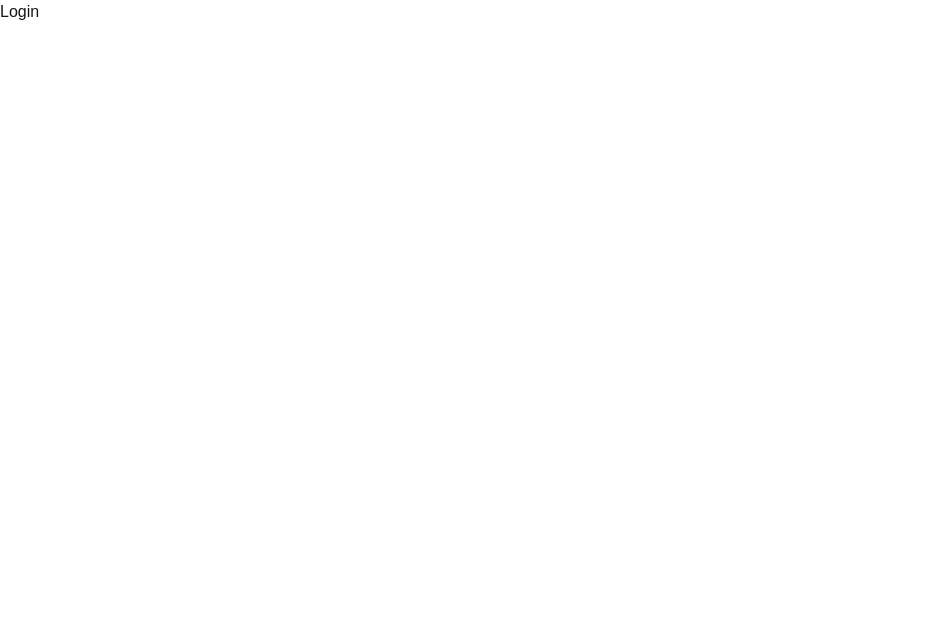
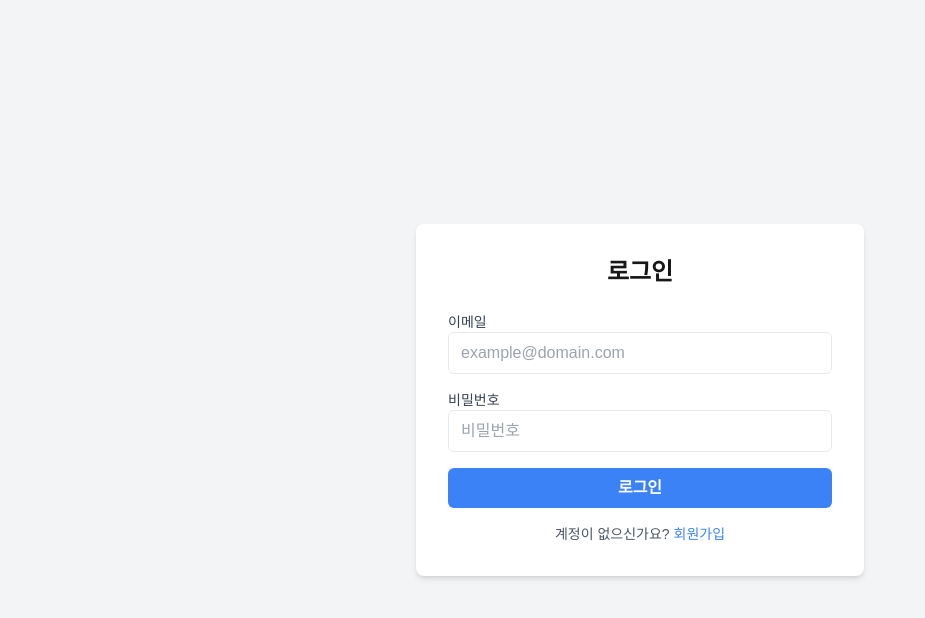
Before and after one commit to moonblueblue/together-go, a Next.js app: page /login in a window 1280 px wide. Shown: the top 618 px of the page, without its empty margins (0-925 px from the left). Built offline with nearby package versions, Linux system fonts and the light colour scheme.

Commit message:
초기 로그인 폼 추가

```diff
--- a/app/login/page.tsx
+++ b/app/login/page.tsx
@@ -1,10 +1,100 @@
-/**
- * @description 로그인
- */
+"use client";
+
+import { useState } from "react";
+
 export default function Login() {
+  const [email, setEmail] = useState("");
+  const [password, setPassword] = useState("");
+  const [error, setError] = useState("");
+
+  const handleLogin = async (e: React.FormEvent) => {
+    e.preventDefault();
+    setError("");
+
+    // 로그인 로직 (예: API 호출)
+    if (!email || !password) {
+      setError("이메일과 비밀번호를 입력해주세요.");
+      return;
+    }
+
+    try {
+      const response = await fetch("/api/login", {
+        method: "POST",
+        headers: {
+          "Content-Type": "application/json",
+        },
+        body: JSON.stringify({ email, password }),
+      });
+
+      if (!response.ok) {
+        throw new Error("로그인 실패");
+      }
+
+      const data = await response.json();
+      console.log("로그인 성공:", data);
+
+      // 리다이렉트 또는 후속 작업
+      alert("로그인 성공!");
+    } catch (err) {
+      setError("로그인에 실패했습니다. 다시 시도해주세요.");
+      console.error(err);
+    }
+  };
+
   return (
-    <>
-      <h1>Login</h1>
-    </>
+    <div className="flex min-h-screen items-center justify-center bg-gray-100">
+      <div className="w-full max-w-md p-8 bg-white shadow-md rounded-lg">
+        <h1 className="text-2xl font-bold mb-6 text-center">로그인</h1>
+        {error && <p className="mb-4 text-red-500">{error}</p>}
+        <form onSubmit={handleLogin}>
+          <div className="mb-4">
+            <label
+              htmlFor="email"
+              className="block text-sm font-medium text-gray-700"
+            >
+              이메일
+            </label>
+            <input
+              type="email"
+              id="email"
+              value={email}
+              onChange={(e) => setEmail(e.target.value)}
+              className="w-full px-3 py-2 border rounded-md focus:outline-none focus:ring-2 focus:ring-blue-500"
+              placeholder="example@domain.com"
+              required
+            />
+          </div>
+          <div className="mb-4">
+            <label
+              htmlFor="password"
+              className="block text-sm font-medium text-gray-700"
+            >
+              비밀번호
+            </label>
+            <input
+              type="password"
+              id="password"
+              value={password}
+              onChange={(e) => setPassword(e.target.value)}
+              className="w-full px-3 py-2 border rounded-md focus:outline-none focus:ring-2 focus:ring-blue-500"
+              placeholder="비밀번호"
+              required
+            />
+          </div>
+          <button
+            type="submit"
+            className="w-full py-2 px-4 bg-blue-500 text-white font-semibold rounded-md hover:bg-blue-600 focus:outline-none focus:ring-2 focus:ring-blue-500"
+          >
+            로그인
+          </button>
+        </form>
+        <p className="mt-4 text-sm text-center text-gray-600">
+          계정이 없으신가요?{" "}
+          <a href="/register" className="text-blue-500 hover:underline">
+            회원가입
+          </a>
+        </p>
+      </div>
+    </div>
   );
 }
--- /dev/null
+++ b/pages/api/login.ts
@@ -0,0 +1,18 @@
+import type { NextApiRequest, NextApiResponse } from "next";
+
+export default function handler(req: NextApiRequest, res: NextApiResponse) {
+  if (req.method === "POST") {
+    const { email, password } = req.body;
+
+    // 간단한 인증 예제
+    if (email === "test@example.com" && password === "1234") {
+      res.status(200).json({ message: "로그인 성공", user: { email } });
+    } else {
+      res
+        .status(401)
+        .json({ message: "이메일 또는 비밀번호가 잘못되었습니다." });
+    }
+  } else {
+    res.status(405).json({ message: "허용되지 않는 메서드입니다." });
+  }
+}
```
